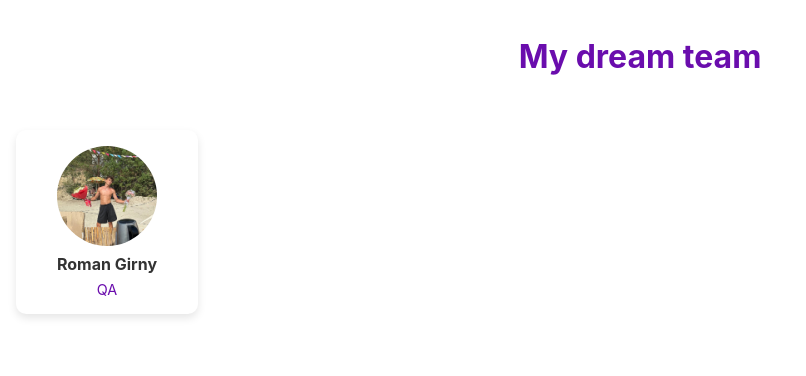
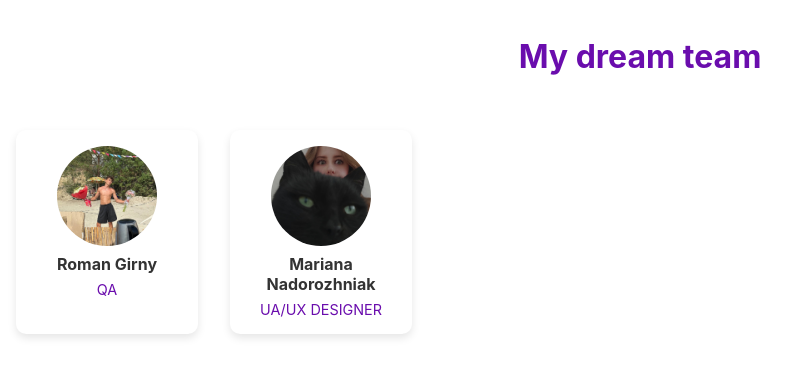
Before and after one commit to RomanGirn/SombraTeam2, a React (Create React App) app: page / in a window 1280 px wide. Shown: the top 376 px of the page, without its empty margins (0-806 px from the left). Built offline with nearby package versions, Linux system fonts and the light colour scheme.

Commit message:
Update Body.js

```diff
--- a/src/components/Body.js
+++ b/src/components/Body.js
@@ -8,6 +8,13 @@ const Body = () => {
         <div style={styles.textContainer}>
           <h2 style={styles.name}>Roman Girny</h2>
           <p style={styles.position}>QA</p>
+        </div>
+      </div>
+        <div style={styles.card}>
+        <img src={"/mariana-photo.jpg"} alt="Mariana Nadorozhniak" style={styles.photo} />
+        <div style={styles.textContainer}>
+          <h2 style={styles.name}>Mariana Nadorozhniak</h2>
+          <p style={styles.position}>UA/UX DESIGNER</p>
         </div>
       </div>
     </main>
```
